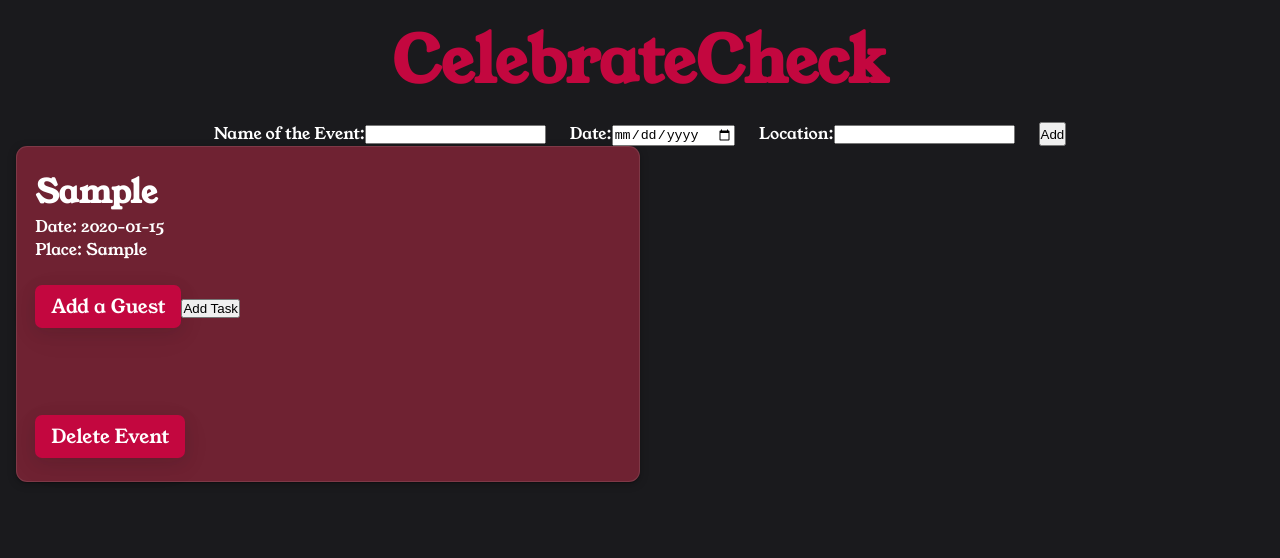
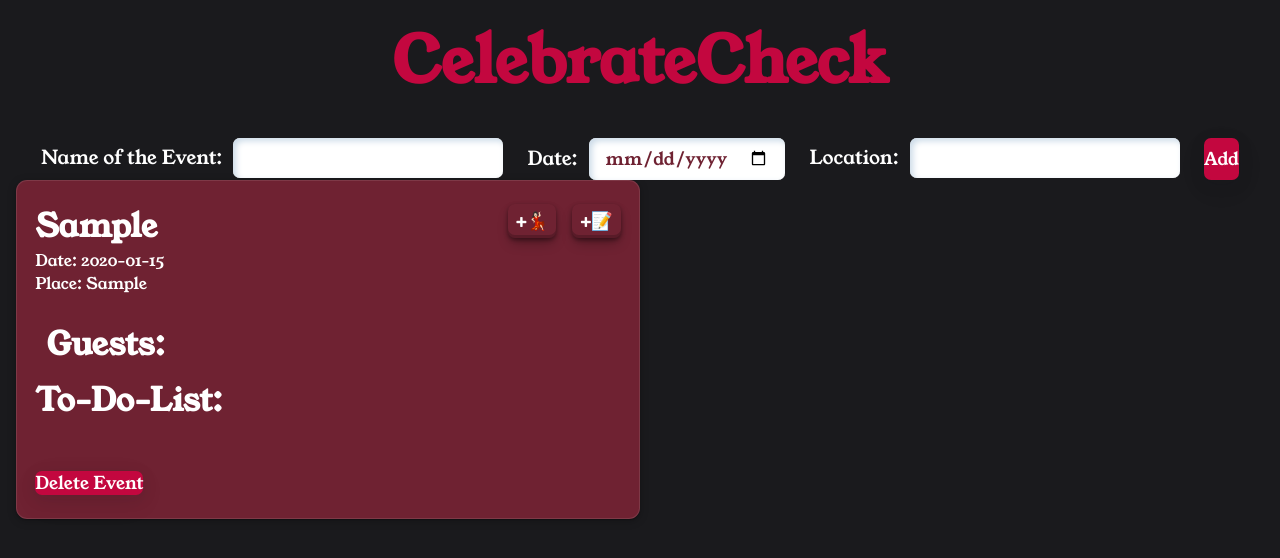
Before and after one commit to KseniiaErnest/Event-countdown, a React (Create React App) app: page / in a window 1280 px wide. Both pictures are taken after typing "Sample", "2020-01-15", "Sample" into the empty fields and a click on the button "Add". Shown: the top 558 px of the page. Built offline with nearby package versions, Linux system fonts and the light colour scheme.

Commit message:
Working on CSS

```diff
--- a/src/components/Event.js
+++ b/src/components/Event.js
@@ -46,15 +46,22 @@ setShowTaskList((show) => !show);
 
 return (
 <li className="event-container">
+<div className="event-box">
+
 <div>
 <h3>{event.name}</h3>
 <p>Date: {event.date}</p>
 <p>Place: {event.location}</p>
 </div>
 
-<button className="btn add-guest" onClick={handleShowGuestForm}>{showGuestFrom ? 'Close' : 'Add a Guest'}</button>
-<button onClick={handleShowTask}>{showTaskList ? 'Close' : 'Add Task'}</button>
+<div className="event-box--btn">
+<button className="btn add-guest" onClick={handleShowGuestForm}>{showGuestFrom ? '❌' : '+💃🏻'}</button>
+<button className="btn add-guest" onClick={handleShowTask}>{showTaskList ? '❌' : '+📝'}</button>
+</div>
 
+</div>
+
+<div className="guest-task-forms-container">
 {showGuestFrom && (
   <GuestForm onAddGuest={handleAddGuest} />
 )}
@@ -62,6 +69,7 @@ return (
 {showTaskList && (
   <TaskForm onAddTask={handleAddTask} />
   )}
+  </div>
 
 <GuestList guestList={guestList} onDeleteGuest={handleDeleteGuest} onToggleGuest={handleToggleGuest}/>
 <TaskList taskList={taskList} onToggleTask={handleToggleTask} onDeleteTask={handelDeleteTask} />
--- a/src/components/EventDetailsForm.js
+++ b/src/components/EventDetailsForm.js
@@ -34,7 +34,7 @@ setLocation('');
   <input type="text" value={location} onChange={(e) => setLocation(e.target.value)} />
 </label>
 
-  <button>Add</button>
+  <button className="btn">Add</button>
 
   </form>
   )
--- a/src/components/EventList.js
+++ b/src/components/EventList.js
@@ -3,7 +3,7 @@ import Event from "./Event"
 export default function EventList( {events, onDeleteEvent, onToggleGuest} ) {
 
   return (
-    <ul>
+    <ul className="event-list">
     {events.map((event) => (
       <Event event={event} key={event.id} onDeleteEvent={onDeleteEvent} onToggleGuest={onToggleGuest} />
     ))}
--- a/src/components/GuestFrom.js
+++ b/src/components/GuestFrom.js
@@ -18,7 +18,7 @@ setContactInfo('');
 }
 
   return (
-    <form onSubmit={handleSubmitGuest}>
+    <form className="form" onSubmit={handleSubmitGuest}>
       <label>Name:
         <input type="text" value={guestName} onChange={(e) => setGuestName(e.target.value)}  />
       </label>
@@ -27,7 +27,7 @@ setContactInfo('');
         <input type="text" value={contactInfo} onChange={(e) => setContactInfo(e.target.value)} />
       </label>
 
-      <button>Add</button>
+      <button>+</button>
     </form>
   )
 }
--- a/src/components/GuestList.js
+++ b/src/components/GuestList.js
@@ -3,6 +3,7 @@ import Guest from "./Guest"
 export default function GuestList( {guestList, onDeleteGuest, onToggleGuest} ) {
   return (
     <ul className="guest-list">
+    <h3>Guests:</h3>
 {guestList.map((guest) => (
   <Guest guest={guest} key={guest.name} onDeleteGuest={onDeleteGuest} onToggleGuest={onToggleGuest} />
 ))}
--- a/src/components/TaskForm.js
+++ b/src/components/TaskForm.js
@@ -17,7 +17,7 @@ setTaskPriority('');
   }
 
   return (
-    <form onSubmit={handleSubmitTask}>
+    <form className="form" onSubmit={handleSubmitTask}>
 
       <label>To-Do Task:
         <input type="text" value={taskName} onChange={(e) => setTaskName((e.target.value))} />
@@ -31,7 +31,7 @@ setTaskPriority('');
       </select>
       </label>
 
-<button>Add Task</button>
+<button>+</button>
 
     </form>
   )
--- a/src/components/TaskList.js
+++ b/src/components/TaskList.js
@@ -3,6 +3,7 @@ import Task from "./Task";
 export default function TaskList( {taskList, onToggleTask, onDeleteTask} ) {
   return (
     <ul>
+    <h3>To-Do-List:</h3>
 {taskList.map((task) => (
   <Task task={task} key={task.id} onToggleTask={onToggleTask} onDeleteTask={onDeleteTask} />
 ))}
--- a/src/index.css
+++ b/src/index.css
@@ -37,6 +37,22 @@ body {
   display: flex;
   justify-content: center;
   gap: 1.5rem;
+  margin-top: 2rem;
+}
+
+.event-form label {
+  font-size: 1.2rem;
+}
+
+.event-form input {
+  padding: 0.5rem 1rem;
+  border-radius: 7px;
+  border: none;
+  box-shadow: rgb(204, 219, 232) 3px 3px 6px 0px inset, rgba(255, 255, 255, 0.5) -3px -3px 6px 1px inset;
+  margin-left: 0.7rem;
+  font-family: 'Young Serif', serif;
+  color: #6f2232;
+  font-size: 1.1rem;
 }
 
 .event-container {
@@ -48,6 +64,17 @@ body {
   box-shadow: rgba(0, 0, 0, 0.25) 0px 0.0625em 0.0625em, rgba(0, 0, 0, 0.25) 0px 0.125em 0.5em, rgba(255, 255, 255, 0.1) 0px 0px 0px 1px inset;
 }
 
+.event-box {
+  display: flex;
+  justify-content: space-between;
+}
+
+.event-box--btn {
+  display: flex;
+ gap: 1rem;
+ align-items: baseline;
+}
+
 .btn {
   border-radius: 7px;
   border: none;
@@ -55,13 +82,13 @@ body {
   background-color: #c3073f;
   font-family: 'Young Serif', serif;
   color: #fff;
-  padding: 0.5rem 1rem;
-  font-size: 1.2rem;
+  font-size: 1.1rem;
   transition: all 0.3s;
+  cursor: pointer;
 }
 
 .btn:hover {
-  filter: brightness(90%);
+  filter: brightness(150%);
 }
 
 .delete-guest {
@@ -69,9 +96,54 @@ body {
 }
 
 .add-guest {
-  margin-top: 1.5rem;
-  margin-bottom: 1rem;
+  background-color:#6f2232;
+  color: #fff;
+  font-weight: bold;
+  padding: 0.3rem 0.5rem;
+  box-shadow: rgba(0, 0, 0, 0.4) 0px 2px 4px, rgba(0, 0, 0, 0.3) 0px 7px 13px -3px, rgba(0, 0, 0, 0.2) 0px -3px 0px inset;
 }
+
+.add-guest:active {
+  transform: scale(0.95);
+  box-shadow: rgba(0, 0, 0, 0.6) 0px 3px 6px, rgba(0, 0, 0, 0.5) 0px 8px 16px -4px, rgba(0, 0, 0, 0.4) 0px -4px 0px inset;
+}
+
+.guest-task-forms-container {
+  text-align: center;
+  margin-top: 1rem;
+}
+
+.form {
+  display: flex;
+  justify-content: center;
+  gap: 1rem;
+}
+
+.form label {
+  font-size: 1.2rem;
+}
+
+.form input {
+  font-size: 1.1rem;
+  border-radius: 7px;
+  border: none;
+  padding: 0.3rem 0.5rem;
+  margin-left: 0.5rem;
+  font-family: 'Young Serif', serif;
+  box-shadow: rgb(204, 219, 232) 3px 3px 6px 0px inset, rgba(255, 255, 255, 0.5) -3px -3px 6px 1px inset;
+  color: #c3073f;
+}
+
+.form button {
+  background-color: #6f2232;
+  border: none;
+  color: #fff;
+  font-size: 1.4rem;
+  cursor: pointer;
+
+}
+
+
 
 .event-container h3 {
   font-size: 2rem;
```
